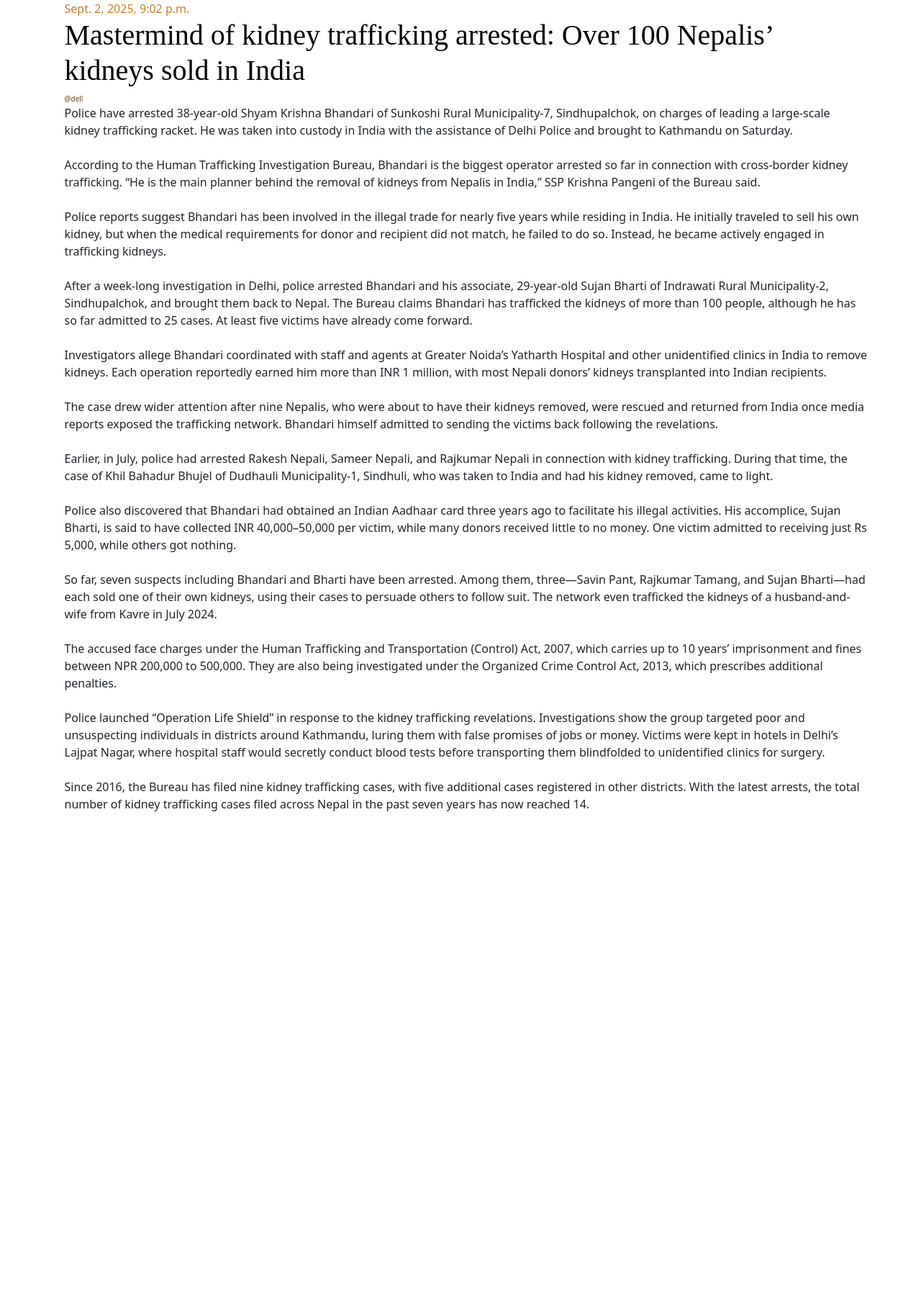
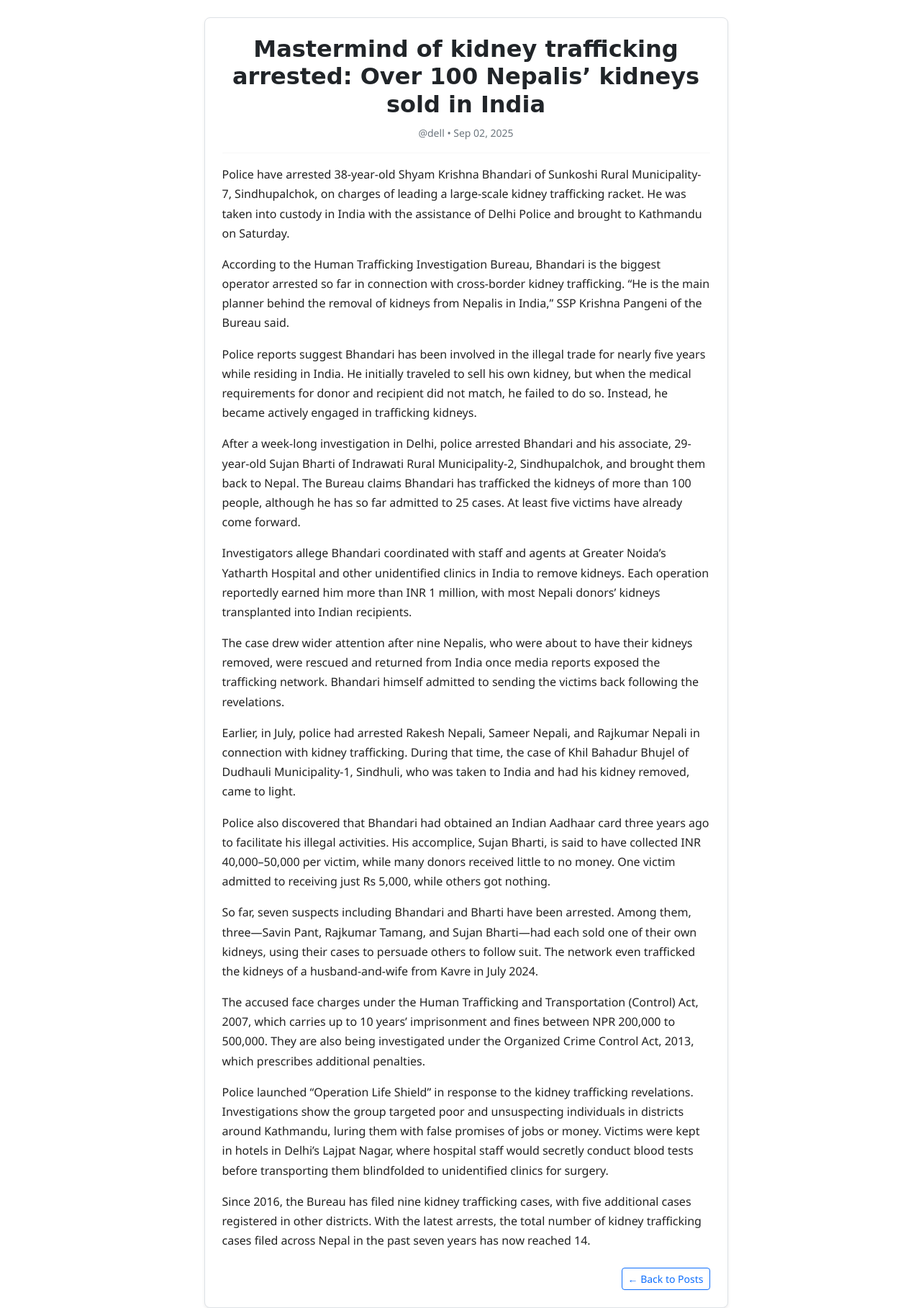
Before and after one commit to riya9818/Blog-App, a Django app: page /post/1/ in a window 1280 px wide. Shown: the part 138-1955 px from the top of the page at 72% size. Before the commit the page ends 1265 px from the top, so only its background shows below. Run offline with Django 5.2, Linux system fonts and the light colour scheme; data comes from the database, SQL or seed files in the repository; some libraries are stand-ins or nearby versions.

Commit message:
post_detail with updated css

```diff
--- a/templates/post_detail.html
+++ b/templates/post_detail.html
@@ -1,30 +1,58 @@
 {% extends "base.html" %}
-
+{% load static %}
 
 {% block content %}
-    <div class="row">
-        <div class="col">
-            <div class="post">
-                <div class="date">
-                    {{post.published_at}}
-                </div>
-                <h1>
-                    <a href="#" class="text-decoration-none" fst-italic">{{ post.title}}</a>
+<div class="container mt-4">
+  <div class="col-md-8 mx-auto">
+    <article class="p-4 border rounded-3 bg-white shadow-sm">
+      <h2 class="fw-semibold mb-2 text-center text-dark">{{ post.title }}</h2>
 
-                </h1>
-                {% if request.user.is_authenticated %}
-                <div class="mt-2 my-2">
-                    <a href="{% url 'post-update' post.pk %}" class="btn btn-primary">Edit</a>
-                   <a href="{% url 'post-delete' post.pk %}" class="btn btn-danger">Delete</a>
-                </div>
-                {% endif %}
-                <div class="date author"> @{{ post.author.username}}</div>
-                <p>
-                    {{post.content|linebreaksbr}}
+      <div class="text-center mb-3">
+        <small class="text-secondary">
+          @{{ post.author.username }} • {{ post.published_at|date:"M d, Y" }}
+        </small>
+      </div>
 
-                </p>
-            </div>
-        </div>
-    </div>
+      <hr class="my-3">
 
-{% endblock content %}
+      <div class="post-content" style="line-height: 1.7; font-size: 1rem;">
+        {{ post.content|linebreaks }}
+      </div>
+
+      <div class="mt-4 text-end">
+        <a href="{% url 'post-list' %}" class="btn btn-outline-primary btn-sm">← Back to Posts</a>
+      </div>
+    </article>
+  </div>
+</div>
+
+<style>
+  body {
+    font-family: "Segoe UI", Arial, sans-serif;
+    background-color: #fff;
+    color: #222;
+  }
+
+  article {
+    transition: all 0.2s ease-in-out;
+  }
+
+  article:hover {
+    transform: translateY(-2px);
+  }
+
+  hr {
+    border-top: 1px solid #e0e0e0;
+  }
+
+  .btn-outline-primary {
+    border-color: #0d6efd;
+    color: #0d6efd;
+  }
+
+  .btn-outline-primary:hover {
+    background-color: #0d6efd;
+    color: white;
+  }
+</style>
+{% endblock %}
```
